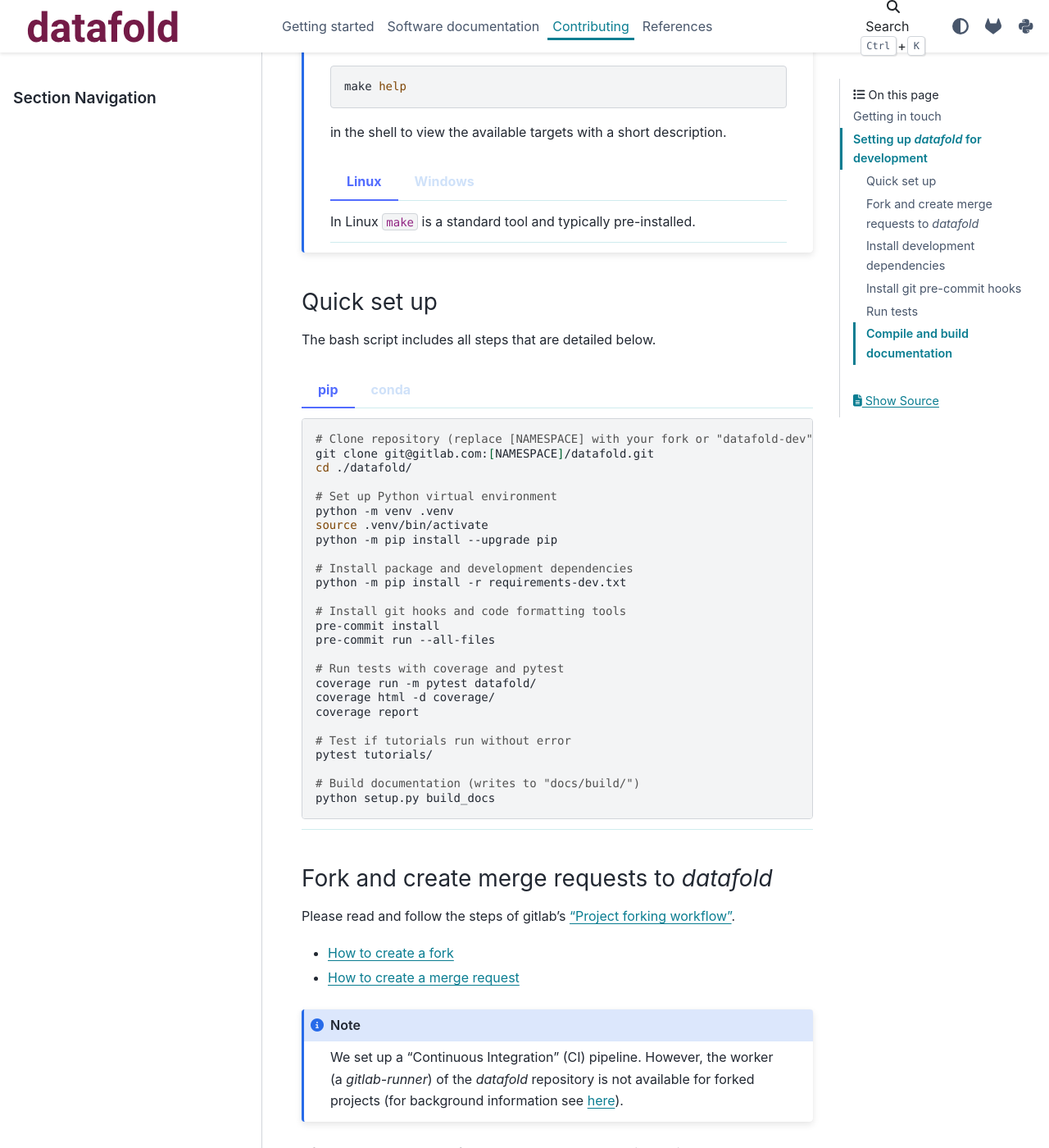
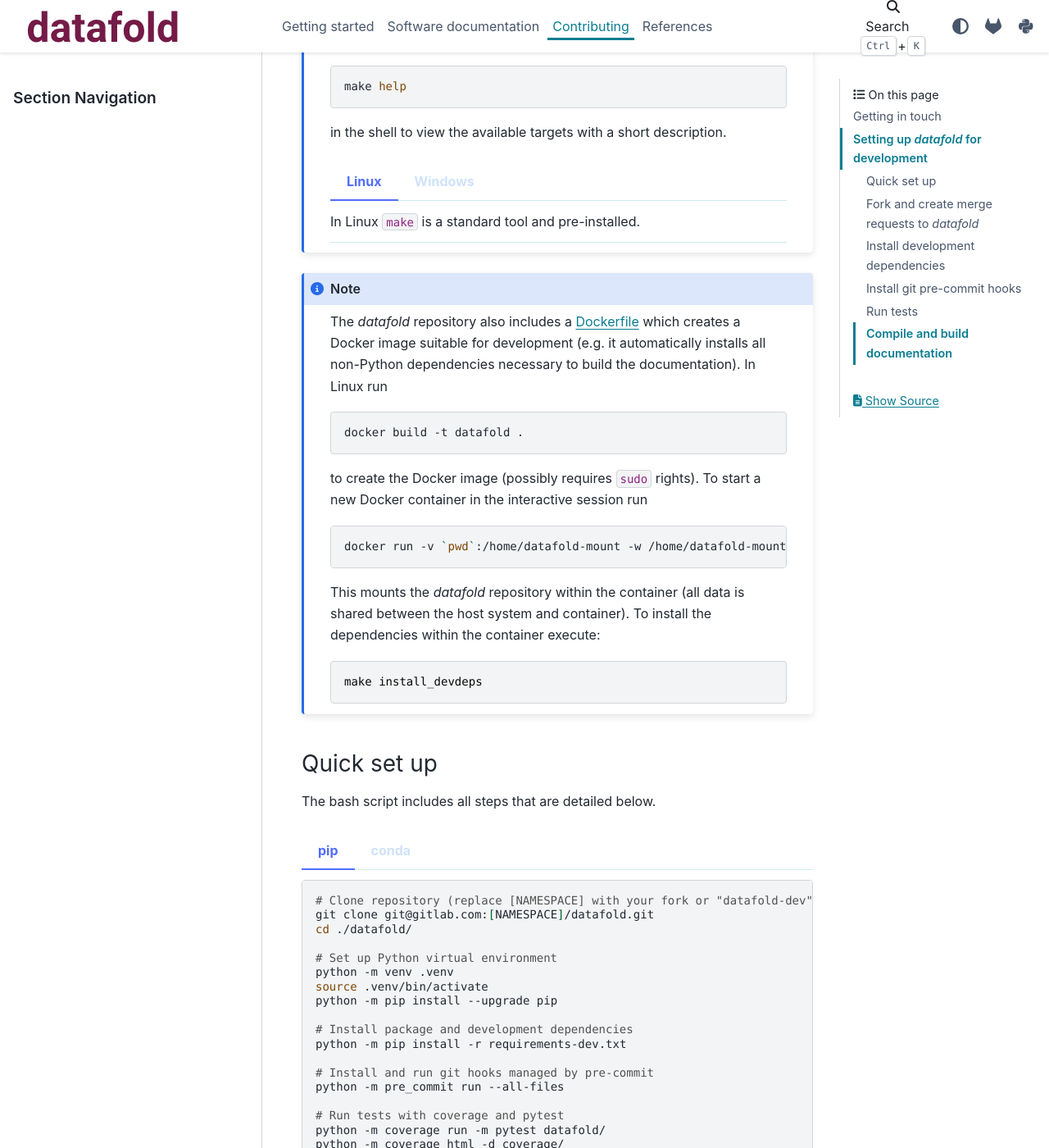
Before and after one commit to datafold-dev/datafold, a Sphinx documentation site: the page built from doc/source/contributing.rst, in a window 1280 px wide and 1400 px high, scrolled down 647 px. Shown: the whole window at 82% size. Built offline with Sphinx 7.4.7 and the PyData theme 0.15.4, drawn with Linux system fonts in a browser that asks for light colours; formulas are drawn with MathJax 3; pages that are not in the unit, such as notebooks, are missing from menus; some of the changed text lies outside the part shown.

Commit message:
refactor infrastructure

```diff
--- a/datafold/_version.py
+++ b/datafold/_version.py
@@ -19,7 +19,6 @@
     print(f"pandas:         {pd.__version__}")
     print(f"scipy:          {scipy.__version__}")
     print(f"scikit-learn:   {sklearn.__version__}")
-    print(f"datafold:       {Version.v_short}")
 
 
 class Version:
@@ -38,7 +37,7 @@
 
     # additional release suffixes
     post: int = 0  # for minor corrections
-    rc: int = 0  # for release candidate (e.g. for testing upload to PyPI)
+    rc: int = 0  # for release candidate (e.g. to test upload to PyPI-test)
 
     # Set date of release for longer version numbers.
     year: int = 2021
@@ -72,6 +71,7 @@
 
 
 if __name__ == "__main__":
+    print("datafold:")
     Version.print_version()
     print()
     show_versions()
--- a/doc/source/contributing.rst
+++ b/doc/source/contributing.rst
@@ -35,24 +35,53 @@
 
     .. tabbed:: Linux
 
-        In Linux ``make`` is a standard tool and typically pre-installed.
+        In Linux ``make`` is a standard tool and pre-installed.
 
     .. tabbed:: Windows
 
-        The recommended way to use ``make`` in the `git bash <https://gitforwindows.org/>`__ is
-        to `install Chocolatey <https://docs.chocolatey.org/en-us/choco/setup>`__
-        (with administrator rights) and then install with
+        .. warning::
+
+            The targets are not fully tested for Windows yet. Please file an issue if you
+            encounter problems.
+
+        The recommended way to use ``make`` in the `git bash <https://gitforwindows.org/>`__
+        in Windows is to `install Chocolatey <https://docs.chocolatey.org/en-us/choco/setup>`__
+        first  (with administrator rights). Then use the ``choco`` software manger tool to
+        install ``make`` with
 
         .. code-block:: bash
 
             choco install make
 
-        The software management software Chocolatey is also used to install non-Python
-        dependencies required for building the *datafold*'s html documentation.
+        Chocolatey is also suitable to install non-Python dependencies required for building
+        the *datafold*'s html documentation.
 
-        .. warning::
+.. note::
 
-            The targets are not fully tested for Windows yet. Please report errors.
+    The *datafold* repository also includes a
+    `Dockerfile <https://gitlab.com/datafold-dev/datafold/-/blob/master/Dockerfile>`__ which
+    creates a Docker image suitable for development (e.g. it automatically installs all
+    non-Python dependencies necessary to build the documentation). In Linux run
+
+    .. code-block:: bash
+
+        docker build -t datafold .
+
+    to create the Docker image (possibly requires ``sudo`` rights). To start a new Docker
+    container in the interactive session run
+
+    .. code-block:: bash
+
+       docker run -v `pwd`:/home/datafold-mount -w /home/datafold-mount/ -it --rm --net=host datafold bash
+
+    This mounts the *datafold* repository within the container (all data is shared
+    between the host system and container). To install the dependencies within
+    the container execute:
+
+    .. code-block::
+
+        make install_devdeps
+
 
 Quick set up
 ^^^^^^^^^^^^
@@ -75,19 +104,19 @@
        # Install package and development dependencies
        python -m pip install -r requirements-dev.txt
 
-       # Install git hooks and code formatting tools
-       pre-commit install
-       pre-commit run --all-files
+       # Install and run git hooks managed by pre-commit
+       python -m pre_commit run --all-files
 
        # Run tests with coverage and pytest
-       coverage run -m pytest datafold/
-       coverage html -d coverage/
-       coverage report
+       python -m coverage run -m pytest datafold/
+       python -m coverage html -d coverage/
+       python -m coverage report
 
        # Test if tutorials run without error
-       pytest tutorials/
+       python -m pytest tutorials/
 
        # Build documentation (writes to "docs/build/")
+       # Note that this requires additional third-party dependencies
        python setup.py build_docs
 
 .. tabbed:: conda
@@ -116,19 +145,19 @@
            # Install package and development dependencies
            pip install -r requirements-dev.txt
 
-           # Install git hooks and code formatting tools
-           pre-commit install
-           pre-commit run --all-files
+           # Install and run git hooks managed by pre-commit
+           python -m pre_commit run --all-files
 
-           # Optional: run tests with coverage and pytest
-           coverage run -m pytest datafold/
-           coverage html -d coverage/
-           coverage report
+           # Run tests with coverage and pytest
+           python -m coverage run -m pytest datafold/
+           python -m coverage html -d coverage/
+           python -m coverage report
 
-           # Optional: test if tutorials run without error
-           pytest tutorials/
+           # Test if tutorials run without error
+           python -m pytest tutorials/
 
-           # Optional: build documentation (writes to "docs/build/")
+           # Build documentation (writes to "docs/build/")
+           # Note that this requires additional third-party dependencies
            python setup.py build_docs
 
 
--- a/requirements-dev.txt
+++ b/requirements-dev.txt
@@ -1,7 +1,6 @@
 -r requirements.txt
 coverage[toml]==6.3.2
 git+https://github.com/jmbr/diffusion-maps@main
-identify==2.2.4
 jupyter>=1.0.0,<2.0.0
 nbformat==5.1.3
 nbsphinx==0.8.8
```
Also changed, not shown: tutorials/README.rst (deleted), 3 other files.
